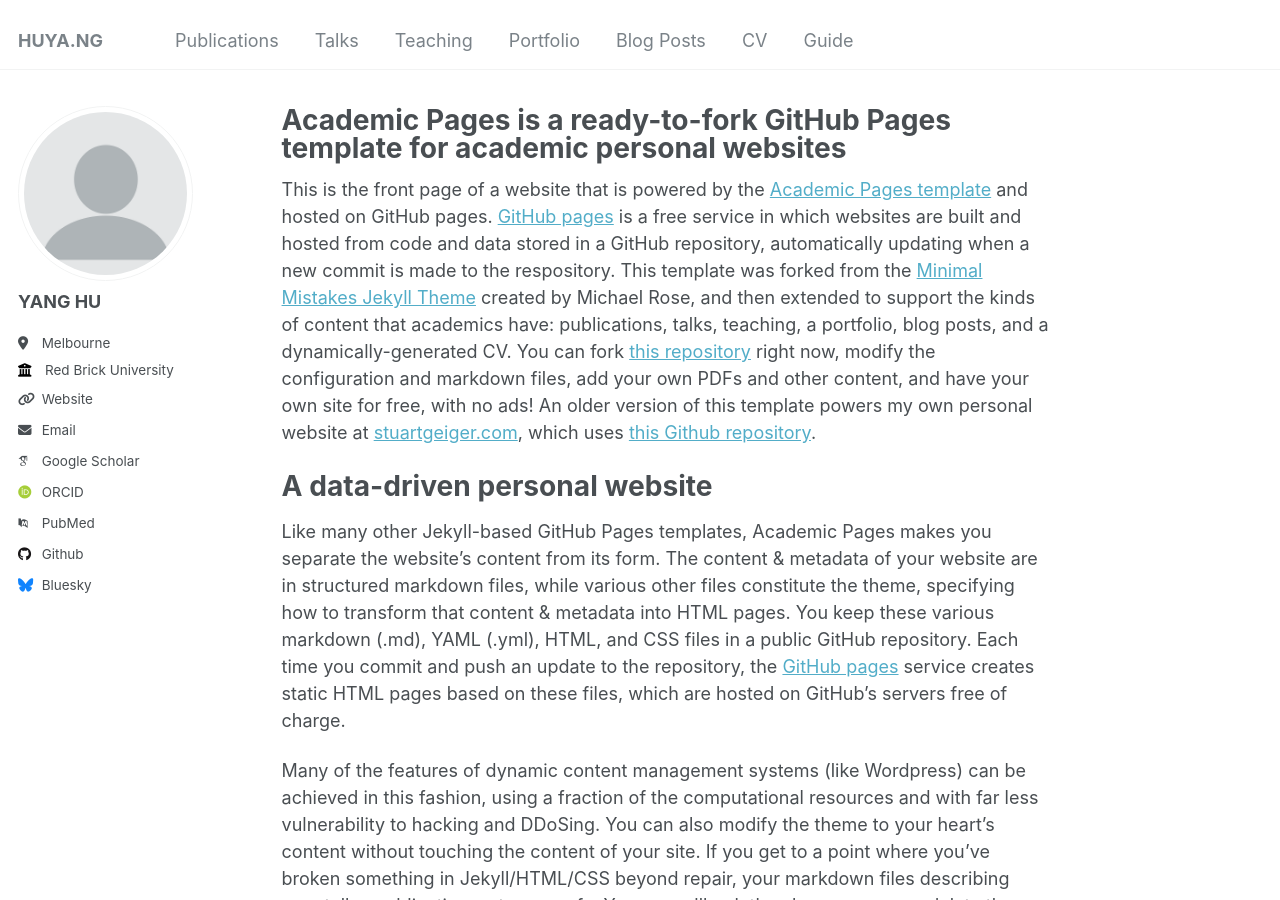
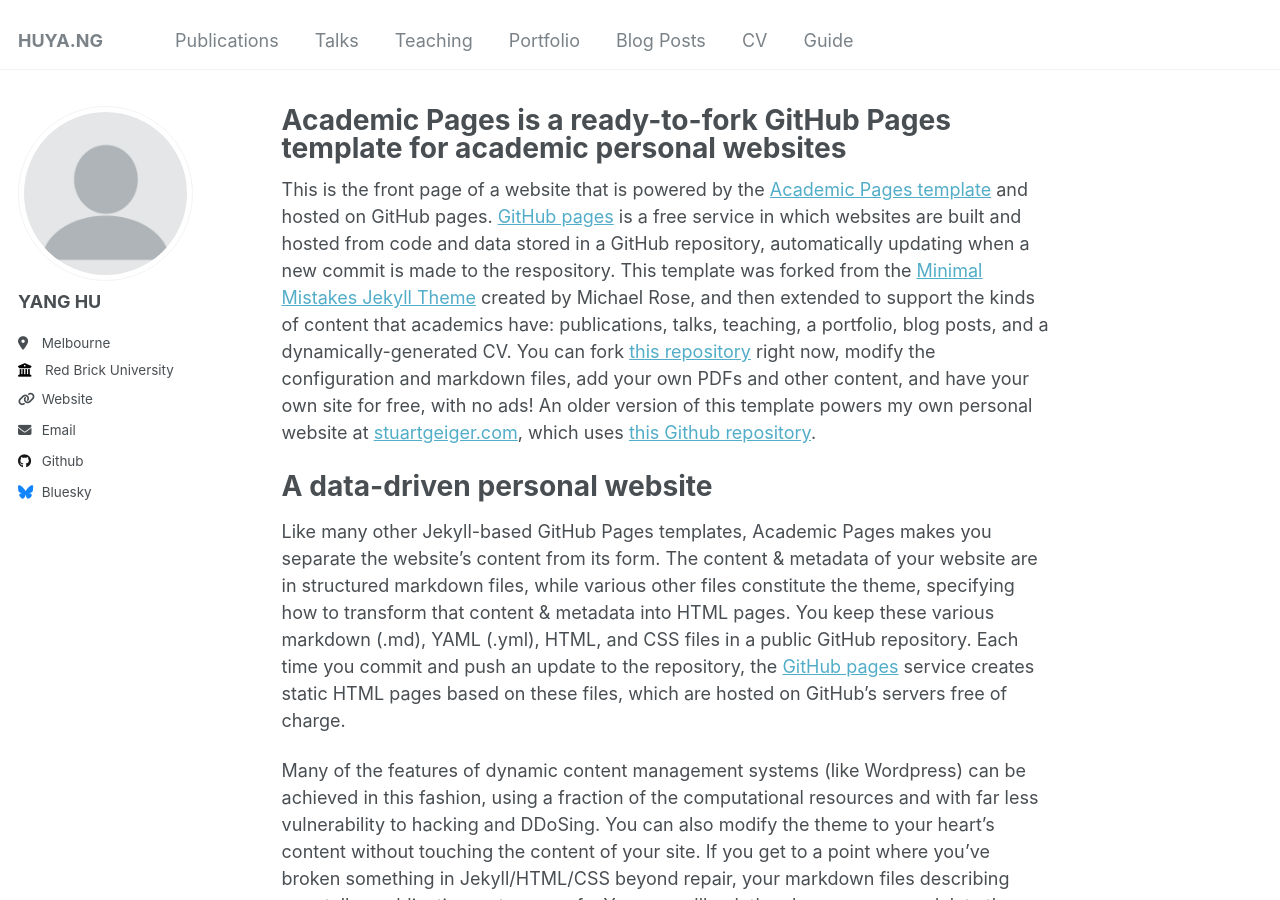
Before and after one commit to youtonghy/HUYA.NG, a Jekyll site: the page built from _pages/about.md, in a window 1280 px wide and 900 px high. Built offline with Jekyll 4.4.1, drawn with Linux system fonts in a browser that asks for light colours; some web fonts are replaced; part of the change alters nothing that is shown.

Commit message:
Update _config.yml

```diff
--- a/_config.yml
+++ b/_config.yml
@@ -32,18 +32,18 @@ author:
 
   # Academic websites
   arxiv            : # URL - Update with the correct link to your profile
-  googlescholar    : "https://scholar.google.com/citations?user=PS_CX0AAAAAJ"
+  googlescholar    :
   impactstory      : # URL
-  orcid            : "http://orcid.org/yourorcidurl"
+  orcid            :
   semantic         : # URL
-  pubmed           : "https://www.ncbi.nlm.nih.gov/pubmed/?term=john+snow"
+  pubmed           :
   researchgate     : # URL
 
   # Repositories and software development
   bitbucket        : # Username - Update with your username on the site
   codepen          : # Username
   dribbble         : # Username
-  github           : "academicpages"
+  github           : "youtonghy"
   kaggle           : # Username
   stackoverflow    : # User number or user number and name (i.e., use "1" or "1/jeff-atwood")
 
```
